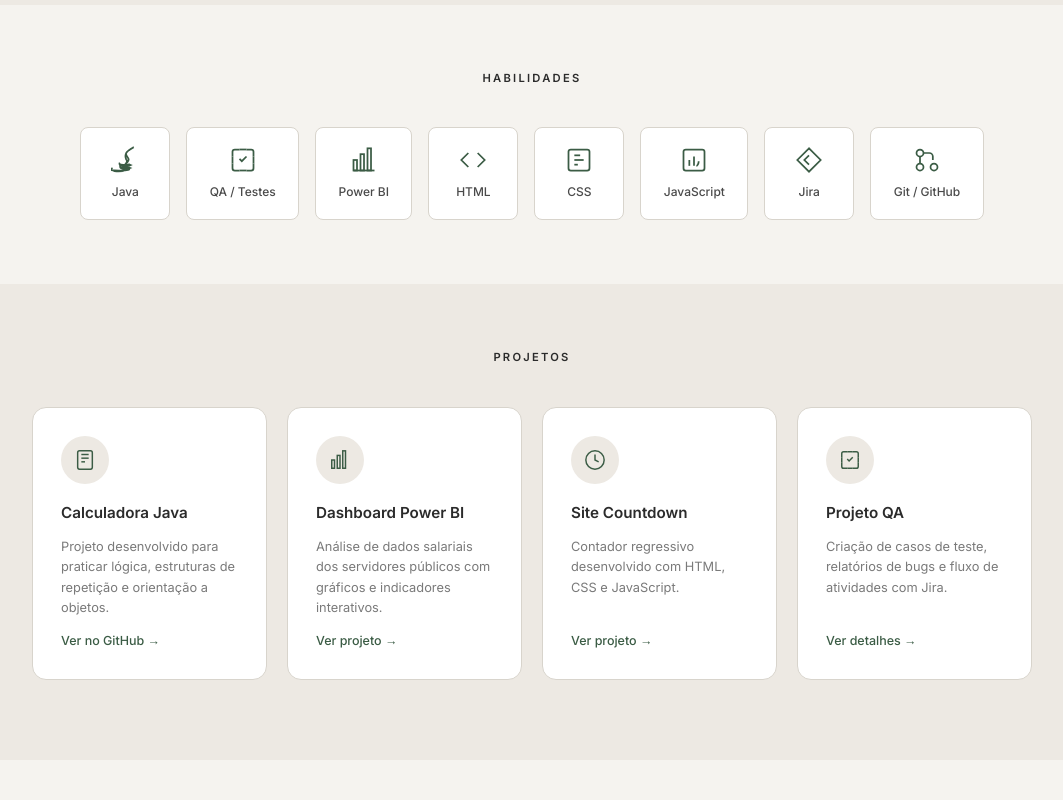
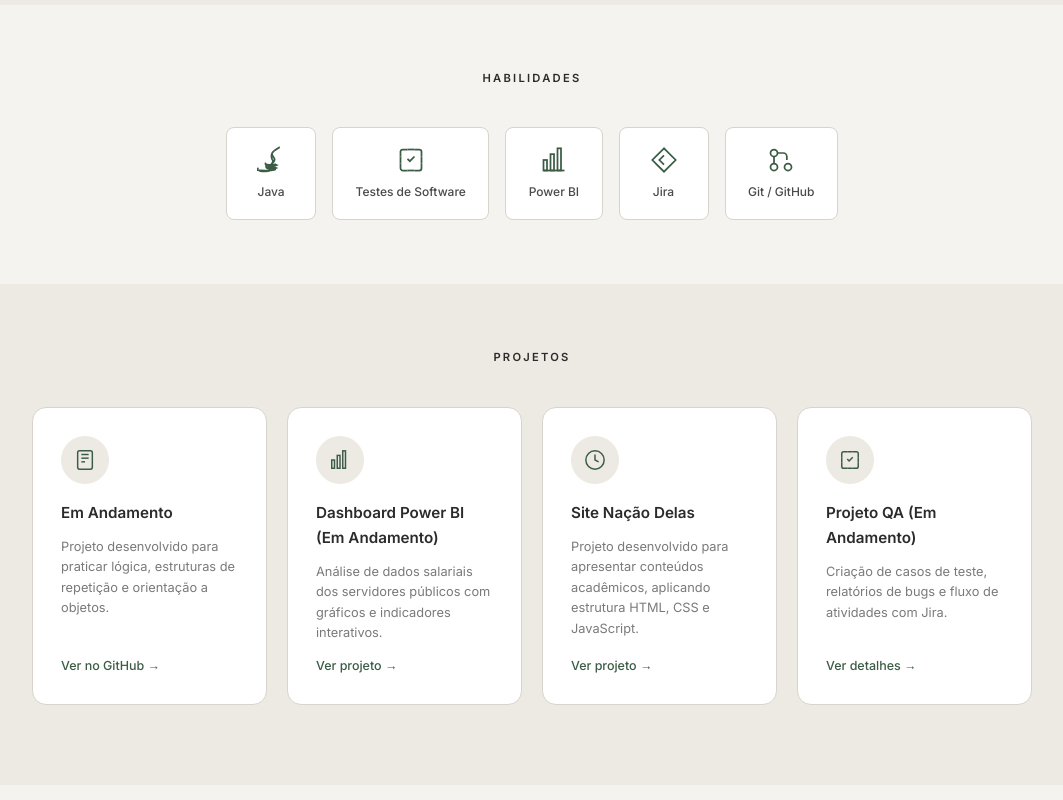
Before and after one commit to M4ndia/portfolio-amanda, a plain HTML site: page index.html in a window 1280 px wide. Shown: the part 1120-1920 px from the top of the page, without its empty margins (108-1171 px from the left). Drawn offline with nearby package versions, Linux system fonts and the light colour scheme.

Commit message:
Move index para raiz do projeto

```diff
--- a/html/index.html
+++ b/index.html
@@ -17,7 +17,7 @@
 
   <!-- Navegacao da pagina -->
   <nav>
-    <div class="nav-logo">Amanda<span>.</span></div>
+    <div class="nav-logo">AP<span>.</span></div>
 
     <ul class="nav-links">
       <li><a href="#home" class="active">Home</a></li>
@@ -71,7 +71,7 @@
         </div>
         <p>
           Sou estudante de Engenharia de Software e estou em constante evolução
-          na área de tecnologia. Atualmente estudo Java, QA/Testes, SQL e Power BI.
+          na área de tecnologia. Atualmente estudo Java, Testes de Software, SQL e Power BI.
         </p>
       </div>
 
@@ -145,7 +145,7 @@
             <path d="M15 21H9"/>
             <path d="m9 11 2 2 4-4"/>
           </svg>
-          <span>QA / Testes</span>
+          <span>Testes de Software</span>
         </div>
 
         <div class="habilidade-card reveal">
@@ -157,37 +157,6 @@
             <path d="M21 21H3"/>
           </svg>
           <span>Power BI</span>
-        </div>
-
-        <div class="habilidade-card reveal">
-          <!-- SVG código </> -->
-          <svg width="28" height="28" viewBox="0 0 24 24" fill="none" stroke="currentColor" stroke-width="1.5">
-            <polyline points="16 18 22 12 16 6"/>
-            <polyline points="8 6 2 12 8 18"/>
-          </svg>
-          <span>HTML</span>
-        </div>
-
-        <div class="habilidade-card reveal">
-          <!-- SVG CSS -->
-          <svg width="28" height="28" viewBox="0 0 24 24" fill="none" stroke="currentColor" stroke-width="1.5">
-            <rect x="3" y="3" width="18" height="18" rx="2"/>
-            <path d="M8 12h8"/>
-            <path d="M8 8h5"/>
-            <path d="M8 16h3"/>
-          </svg>
-          <span>CSS</span>
-        </div>
-
-        <div class="habilidade-card reveal">
-          <!-- SVG JS -->
-          <svg width="28" height="28" viewBox="0 0 24 24" fill="none" stroke="currentColor" stroke-width="1.5">
-            <rect x="3" y="3" width="18" height="18" rx="2"/>
-            <path d="M8 17v-5"/>
-            <path d="M12 17v-8"/>
-            <path d="M16 13c0 2-1 4-2 4"/>
-          </svg>
-          <span>JavaScript</span>
         </div>
 
         <div class="habilidade-card reveal">
@@ -229,7 +198,7 @@
               <path d="M8 10h8"/><path d="M8 14h4"/><path d="M8 6h8"/>
             </svg>
           </div>
-          <h3>Calculadora Java</h3>
+          <h3>Em Andamento</h3>
           <p>Projeto desenvolvido para praticar lógica, estruturas de repetição e orientação a objetos.</p>
           <a href="#" class="projeto-link">Ver no GitHub →</a>
         </div>
@@ -242,7 +211,7 @@
               <rect x="15" y="2" width="3" height="19"/>
             </svg>
           </div>
-          <h3>Dashboard Power BI</h3>
+          <h3>Dashboard Power BI (Em Andamento)</h3>
           <p>Análise de dados salariais dos servidores públicos com gráficos e indicadores interativos.</p>
           <a href="#" class="projeto-link">Ver projeto →</a>
         </div>
@@ -254,9 +223,10 @@
               <polyline points="12 6 12 12 16 14"/>
             </svg>
           </div>
-          <h3>Site Countdown</h3>
-          <p>Contador regressivo desenvolvido com HTML, CSS e JavaScript.</p>
-          <a href="#" class="projeto-link">Ver projeto →</a>
+          <h3>Site Nação Delas</h3>
+          <p>Projeto desenvolvido para apresentar conteúdos acadêmicos,
+  aplicando estrutura HTML, CSS e JavaScript.</p>
+          <a href="https://nacaodelas.netlify.app" class="projeto-link">Ver projeto →</a>
         </div>
 
         <div class="projeto-card reveal">
@@ -272,7 +242,7 @@
               <path d="m9 11 2 2 4-4"/>
             </svg>
           </div>
-          <h3>Projeto QA</h3>
+          <h3>Projeto QA (Em Andamento)</h3>
           <p>Criação de casos de teste, relatórios de bugs e fluxo de atividades com Jira.</p>
           <a href="#" class="projeto-link">Ver detalhes →</a>
         </div>
```
